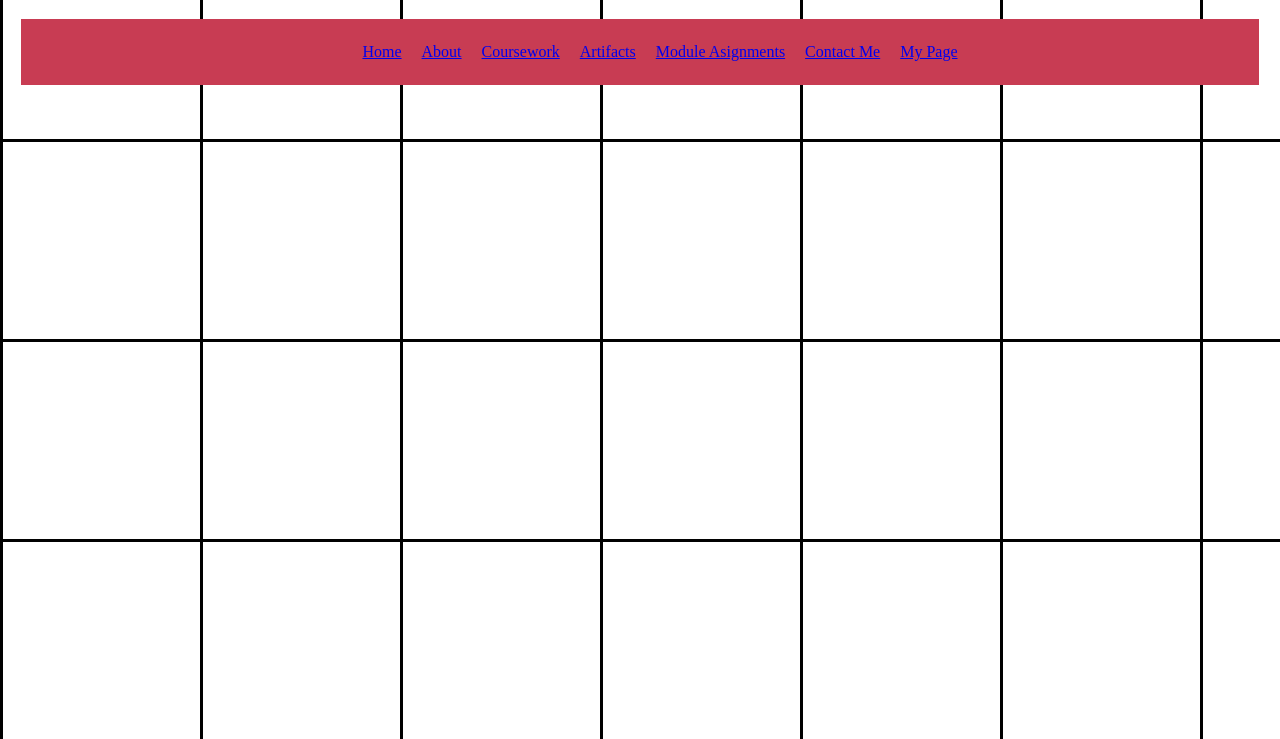
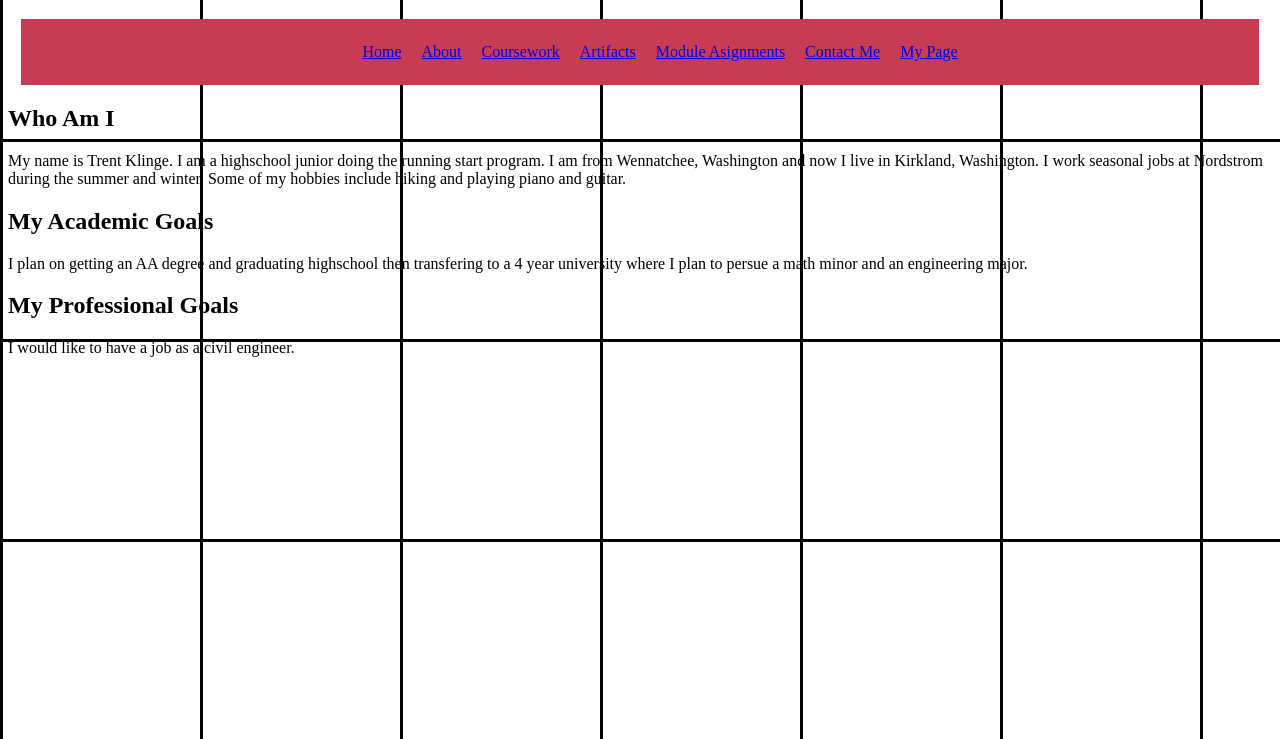
Before and after one commit to TrentKlinge/bc_prog109_web_based_porfolio_about, a plain HTML site: page index.html in a window 1280 px wide. Shown: the part 61-800 px from the top of the page. Drawn offline with Linux system fonts and the light colour scheme.

Commit message:
Update index.html

```diff
--- a/index.html
+++ b/index.html
@@ -21,3 +21,13 @@
 				</ul>
 			</div>
 		</div>
+	  <div id="pageContent">
+		  <H2>Who Am I</H2>
+		  <p>My name is Trent Klinge. I am a highschool junior doing the running start program. I am from Wennatchee, Washington and now I live in Kirkland, Washington. I work seasonal jobs at Nordstrom during the summer and winter. Some of my hobbies include hiking and playing piano and guitar.</p>
+		  <H2>My Academic Goals</H2>
+		  <p>I plan on getting an AA degree and graduating highschool then transfering to a 4 year university where I plan to persue a math minor and an engineering major.</p>
+		  <H2>My Professional Goals</H2>
+		  <p>I would like to have a job as a civil engineer.</P>
+	  </div>
+	</body>
+</html>
```
